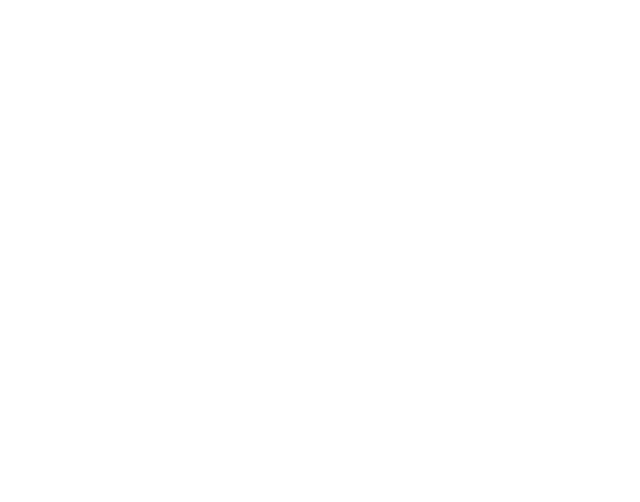
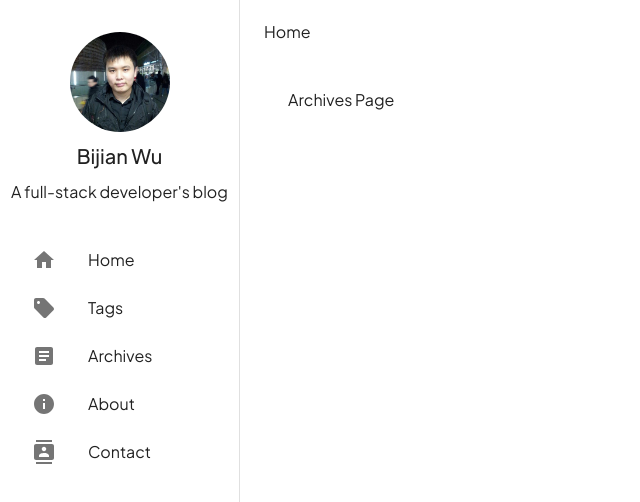
Before and after one commit to BijianWu/blog, a React (Create React App) app: page /archives in a window 1280 px wide. Before the commit this address had no page. Shown: the top 502 px of the page, without its empty margins (0-640 px from the left). Built offline with nearby package versions, Linux system fonts and the light colour scheme.

Commit message:
chore: all pages mocked up

```diff
--- a/src/App.jsx
+++ b/src/App.jsx
@@ -7,8 +7,10 @@ import { theme } from "./Theme";
 import BlogPosts from "./blog/BlogPosts";
 import { Route, Routes } from "react-router-dom";
 import Layout from "./components/Layout";
+import Tags from "./pages/Tags";
+import Archives from "./pages/Archives";
 import About from "./pages/About";
-
+import Contact from "./pages/Contact";
 
 export default function App(){
 
@@ -17,7 +19,10 @@ export default function App(){
             <Routes>
                 <Route path="/" element={<Layout/>}>
                     <Route index element={<BlogPosts/>} />
+                    <Route path="tags" element={<Tags/>} />
+                    <Route path="archives" element={<Archives/>} />
                     <Route path="about" element={<About/>} />
+                    <Route path="contact" element={<Contact/>} />
                 </Route>
             </Routes>
 
--- a/src/components/Layout.jsx
+++ b/src/components/Layout.jsx
@@ -1,6 +1,6 @@
 import { AppBar, Avatar, Box, Breadcrumbs, Container, CssBaseline, Divider, Drawer, IconButton, List, ListItem, ListItemButton, ListItemIcon, ListItemText, MenuItem, Stack, Toolbar, Typography } from "@mui/material";
 import { useState } from "react";
-import { Link, Outlet } from "react-router-dom";
+import { Link, Outlet, useNavigate } from "react-router-dom";
 import InboxIcon from '@mui/icons-material/MoveToInbox';
 import MailIcon from '@mui/icons-material/Mail';
 import MenuIcon from '@mui/icons-material/Menu';
@@ -18,9 +18,28 @@ export default function Layout(props){
     const { window } = props;
     const [mobileOpen, setMobileOpen] = useState(false);
     const [selected, setSelected] = useState(-1);
+    const navigate = useNavigate();
+
     const handleDrawerToggle = () => {
       setMobileOpen(!mobileOpen);
     };
+
+    const onSelected = (index) => {
+      if(index !== selected){
+        setSelected(index);
+        if(index === 0){
+          navigate("/");
+        } else if(index === 1){
+          navigate("/tags");
+        } else if(index === 2){
+          navigate("/archives");
+        } else if(index === 3){
+          navigate("/about");
+        } else if(index === 4){
+          navigate("/contact");
+        }
+      }
+    }
 
     const drawer = (
       <div>
@@ -66,7 +85,7 @@ export default function Layout(props){
           {/* {['Home', 'Tags', 'Archives', 'About', 'Contact'].map((text, index) => (
 
           ))} */}
-          <ListItem  key={"Home"} disablePadding selected={selected === 0} onClick={(e) => setSelected(0)}>
+          <ListItem  key={"Home"} disablePadding selected={selected === 0} onClick={(e) => onSelected(0)}>
               <ListItemButton >
                 <ListItemIcon >
                   <HomeIcon />
@@ -75,7 +94,7 @@ export default function Layout(props){
               </ListItemButton>
             </ListItem>
 
-            <ListItem key={"Tags"} disablePadding selected={selected === 1} onClick={(e) => setSelected(1)}>
+            <ListItem key={"Tags"} disablePadding selected={selected === 1} onClick={(e) => onSelected(1)}>
               <ListItemButton>
                 <ListItemIcon>
                   <SellIcon />
@@ -84,7 +103,7 @@ export default function Layout(props){
               </ListItemButton>
             </ListItem>
 
-            <ListItem key={"Archives"} disablePadding selected={selected === 2} onClick={(e) => setSelected(2)}>
+            <ListItem key={"Archives"} disablePadding selected={selected === 2} onClick={(e) => onSelected(2)}>
               <ListItemButton>
                 <ListItemIcon>
                   <ArticleIcon />
@@ -93,7 +112,7 @@ export default function Layout(props){
               </ListItemButton>
             </ListItem>
 
-            <ListItem key={"About"} disablePadding selected={selected === 3} onClick={(e) => setSelected(3)}>
+            <ListItem key={"About"} disablePadding selected={selected === 3} onClick={(e) => onSelected(3)}>
               <ListItemButton>
                 <ListItemIcon>
                   <InfoIcon />
@@ -102,7 +121,7 @@ export default function Layout(props){
               </ListItemButton>
             </ListItem>
 
-            <ListItem key={"Contact"} disablePadding selected={selected === 4} onClick={(e) => setSelected(4)} >
+            <ListItem key={"Contact"} disablePadding selected={selected === 4} onClick={(e) => onSelected(4)} >
               <ListItemButton>
                 <ListItemIcon>
                   <ContactsIcon />
--- /dev/null
+++ b/src/pages/Archives.jsx
@@ -0,0 +1,6 @@
+export default function Archives(){
+
+    return <>
+        Archives Page
+    </>
+}
--- /dev/null
+++ b/src/pages/Contact.jsx
@@ -0,0 +1,6 @@
+export default function Contact(){
+
+    return <>
+        Contact Page
+    </>
+}
--- /dev/null
+++ b/src/pages/Tags.jsx
@@ -0,0 +1,6 @@
+export default function Tags(){
+
+    return <>
+        Tags Page
+    </>
+}
```
